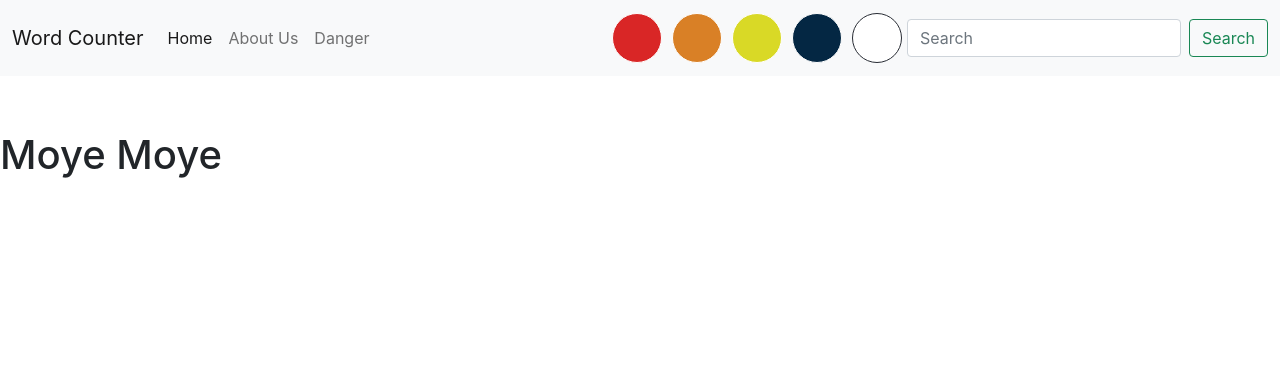
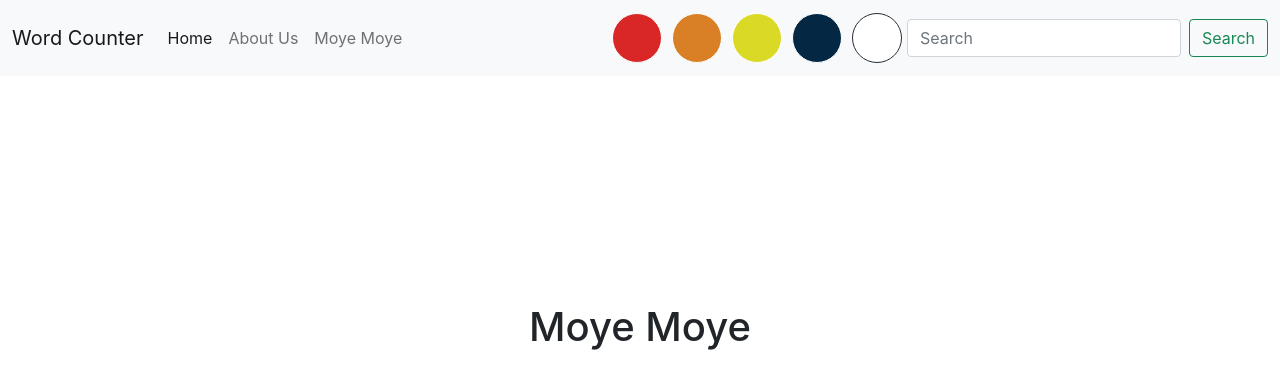
Before and after one commit to gem-abhinavpuri/react_app, a React (Create React App) app in the folder my-app/: page /danger in a window 1280 px wide. Shown: the top 388 px of the page. Built offline with nearby package versions, Linux system fonts and the light colour scheme.

Commit message:
moye moye

```diff
--- a/my-app/src/components/AlertWithAudio.js
+++ b/my-app/src/components/AlertWithAudio.js
@@ -1,23 +1,49 @@
+// import React, { useEffect } from "react";
+// import alertSound from './audio.mp3';
+
+// const AlertWithAudio = () => {
+//   useEffect(() => {
+//     let alertInterval;
+//     let iterations = 1;
+//     let count = 0;
+
+//     alertInterval = setInterval(() => {
+//       playAudio();
+//       count++;
+
+//       if (count === iterations) {
+//         clearInterval(alertInterval);
+//       }
+//     }, 2000);
+
+//     return () => {
+//       clearInterval(alertInterval);
+//     };
+//   }, []);
+
+//   const playAudio = () => {
+//     let audio = new Audio(alertSound);
+//     audio.play();
+//   };
+
+//   return (
+//     <div>
+//       <h1>Moye Moye</h1>
+//     </div>
+//   );
+// };
+
+// export default AlertWithAudio;
+
 import React, { useEffect } from "react";
-import alertSound from './audio.mp3';
+import alertSound from "./audio.mp3";
 
 const AlertWithAudio = () => {
   useEffect(() => {
-    let alertInterval;
-    let iterations = 1;
-    let count = 0;
-
-    alertInterval = setInterval(() => {
-      playAudio();
-      count++;
-
-      if (count === iterations) {
-        clearInterval(alertInterval);
-      }
-    }, 2000);
+    playAudio();
 
     return () => {
-      clearInterval(alertInterval);
+      // Clean up if needed
     };
   }, []);
 
@@ -27,7 +53,14 @@ const AlertWithAudio = () => {
   };
 
   return (
-    <div>
+    <div
+      style={{
+        display: "flex",
+        justifyContent: "center",
+        alignItems: "center",
+        height: "50vh",
+      }}
+    >
       <h1>Moye Moye</h1>
     </div>
   );
--- a/my-app/src/components/Navbar.js
+++ b/my-app/src/components/Navbar.js
@@ -36,7 +36,7 @@ export default function Navbar(props) {
             </li>
             <li className="nav-item">
               <Link className="nav-link" to="/danger">
-                Danger
+                Moye Moye
               </Link>
             </li>
           </ul>
```
